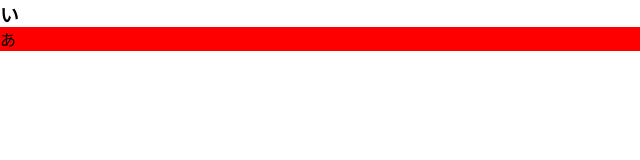
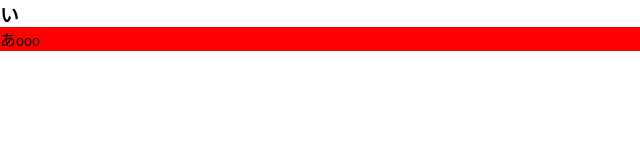
Before and after one commit to code-polaris044/yarn_js, a website: page index.html in a window 1280 px wide. Shown: the full height of the page, 0-640 px from the left. Drawn offline with Linux system fonts and the light colour scheme.

Commit message:
テスト

```diff
--- a/index.html
+++ b/index.html
@@ -19,7 +19,7 @@
         <span>G</span>
       </h1>
       <h3 class="yssssss">い</h3>
-      <p class="sajasdfjkdjslkfjkld">あ</p>
+      <p class="sajasdfjkdjslkfjkld">あooo</p>
     </div>
   </body>
 </html>
```
